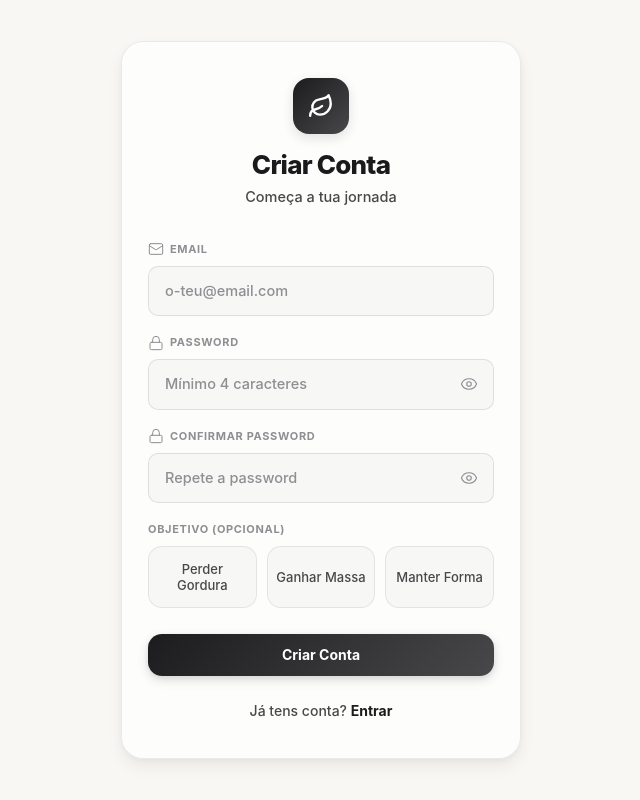
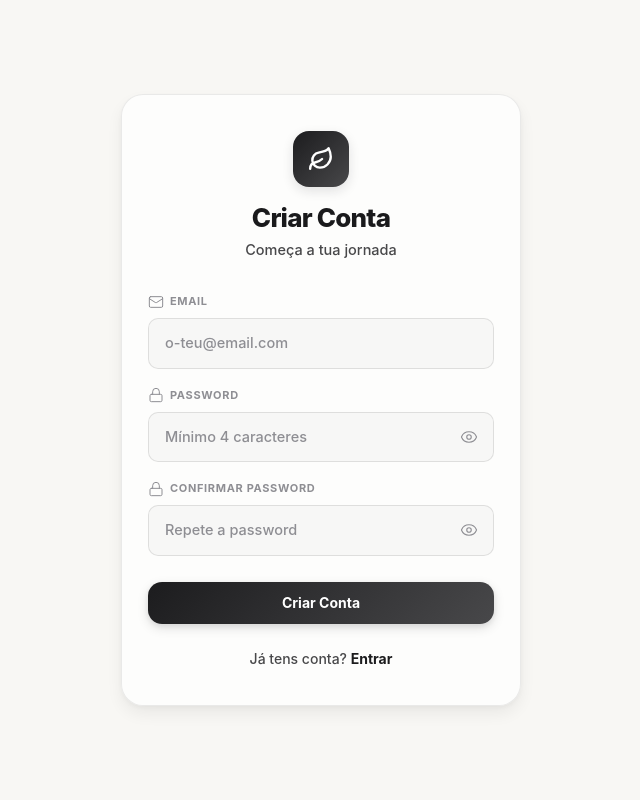
Before and after one commit to M4ster32/Laphis-AI, a React (Vite) app in the folder laphis-frontend/: page /register in a window 1280 px wide. Shown: the whole page, without its empty margins (319-959 px from the left). Built offline with nearby package versions, Linux system fonts and the light colour scheme; a web font is replaced by a local one.

Commit message:
Remover os objetivos do register

```diff
--- a/laphis-frontend/src/pages/Register.jsx
+++ b/laphis-frontend/src/pages/Register.jsx
@@ -5,19 +5,12 @@ import { useToast } from "../components/Toast";
 import PasswordInput from "../components/PasswordInput";
 import { Mail, Leaf } from "lucide-react";
 
-const GOALS = [
-  { value: "perder_gordura", label: "Perder Gordura" },
-  { value: "ganhar_massa", label: "Ganhar Massa" },
-  { value: "manter", label: "Manter Forma" },
-];
-
 export default function Register() {
   const navigate = useNavigate();
   const toast = useToast();
   const [email, setEmail] = useState("");
   const [password, setPassword] = useState("");
   const [confirm, setConfirm] = useState("");
-  const [goal, setGoal] = useState("");
   const [loading, setLoading] = useState(false);
   const [error, setError] = useState(null);
 
@@ -96,29 +89,6 @@ export default function Register() {
             <span style={{ fontSize: 11, color: "var(--danger, #e74c3c)", marginTop: -8, marginBottom: 8, display: "block" }}>As passwords não coincidem</span>
           )}
 
-          <div className="form-group">
-            <label className="form-label">Objetivo (opcional)</label>
-            <div style={s.goalGrid}>
-              {GOALS.map((g) => (
-                <button
-                  key={g.value} type="button"
-                  onClick={() => setGoal(goal === g.value ? "" : g.value)}
-                  style={{
-                    ...s.goalCard,
-                    borderColor: goal === g.value ? "var(--accent-sport)" : "var(--border)",
-                    background: goal === g.value ? "var(--primary-bg)" : "var(--bg-subtle)",
-                  }}
-                  disabled={loading}
-                >
-                  <span style={{
-                    fontSize: 13, fontWeight: goal === g.value ? 700 : 500,
-                    color: goal === g.value ? "var(--accent-sport)" : "var(--text-secondary)",
-                  }}>{g.label}</span>
-                </button>
-              ))}
-            </div>
-          </div>
-
           <button type="submit" disabled={loading} className="btn btn-primary btn-full" style={{ marginTop: 8 }}>
             {loading ? (
               <><span className="spinner" style={{ width: 18, height: 18, borderWidth: 2 }} /> A criar...</>
@@ -161,14 +131,6 @@ const s = {
   title: { fontSize: "var(--text-h1)", fontWeight: 800, color: "var(--text)", margin: "0 0 6px", letterSpacing: "-0.03em" },
   subtitle: { fontSize: "var(--text-body)", color: "var(--text-secondary)", margin: 0, fontWeight: 500 },
 
-  goalGrid: { display: "grid", gridTemplateColumns: "repeat(3, 1fr)", gap: 10 },
-  goalCard: {
-    display: "flex", flexDirection: "column", alignItems: "center",
-    justifyContent: "center", gap: 6, padding: "14px 8px",
-    borderRadius: 14, border: "1.5px solid var(--border)",
-    cursor: "pointer", transition: "all 0.25s",
-  },
-
   link: {
     textAlign: "center", fontSize: 14, color: "var(--text-secondary)",
     marginTop: 24, fontWeight: 500,
```
